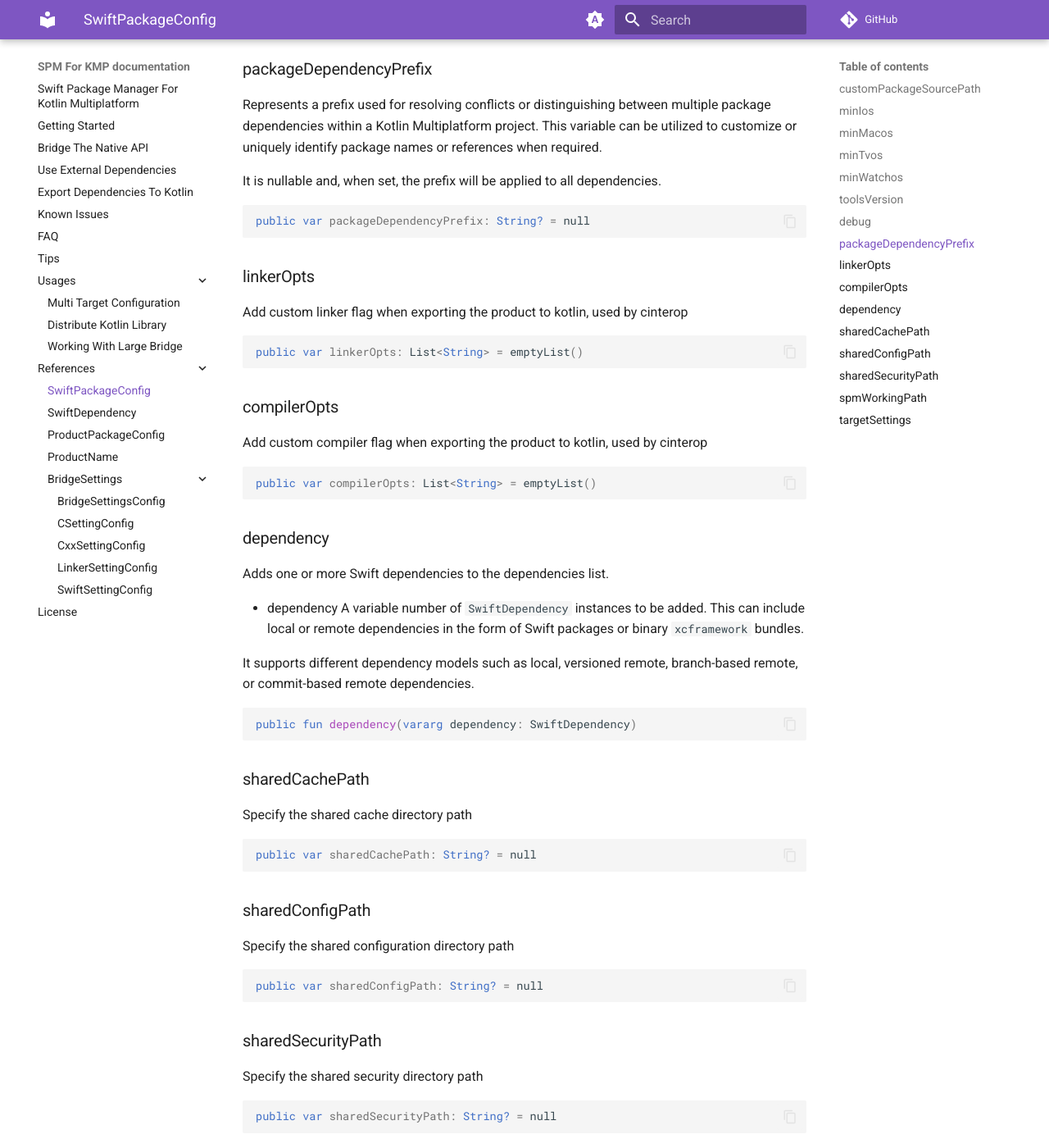
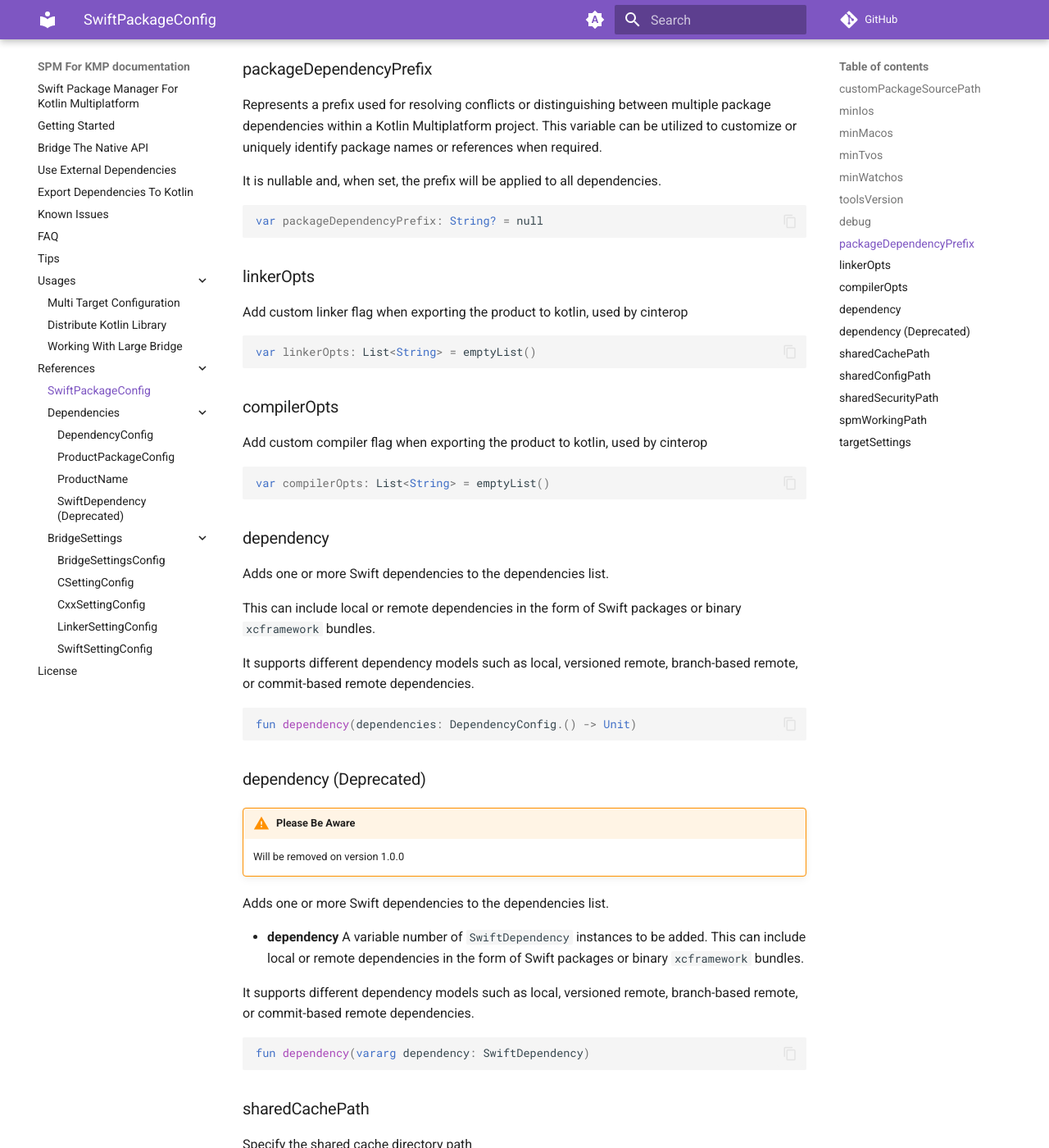
Before and after one commit to frankois944/spm4Kmp, an MkDocs documentation site: the page built from website/docs/references/swiftPackageConfig.md, in a window 1280 px wide and 1400 px high, scrolled down 2101 px. Shown: the whole window at 82% size. Built offline with MkDocs 1.6.1 and Material for MkDocs 9.7.7, drawn with Linux system fonts in a browser that asks for light colours; comment, search, counter and statistics services are not loaded; some of the changed text lies outside the part shown.

Commit message:
update docs

````diff
--- a/website/docs/references/swiftPackageConfig.md
+++ b/website/docs/references/swiftPackageConfig.md
@@ -8,8 +8,8 @@
 This property allows defining a different directory for the Swift package source files,
 enabling customized project structure organization.
 
-``` kotlin
-public var customPackageSourcePath: String = Path(project.projectDir.path, "src", "swift").pathString
+```kotlin
+var customPackageSourcePath: String = Path(project.projectDir.path, "src", "swift").pathString
 ```
 
 ### minIos
@@ -22,8 +22,8 @@
 
 Default value: `12.0`
 
-``` kotlin
-public var minIos: String = DEFAULT_MIN_IOS_VERSION
+```kotlin
+var minIos: String = DEFAULT_MIN_IOS_VERSION
 ```
 
 ### minMacos
@@ -36,8 +36,8 @@
 
 Default value: `10.13`
 
-``` kotlin
-public var minMacos: String = DEFAULT_MIN_MAC_OS_VERSION
+```kotlin
+var minMacos: String = DEFAULT_MIN_MAC_OS_VERSION
 ```
 
 ### minTvos
@@ -49,8 +49,8 @@
 [
 Default value: `12.0`
 
-``` kotlin
-public var minTvos: String = DEFAULT_MIN_TV_OS_VERSION
+```kotlin
+var minTvos: String = DEFAULT_MIN_TV_OS_VERSION
 ```
 
 ### minWatchos
@@ -63,8 +63,8 @@
 
 Default value: `4.0`
 
-``` kotlin
-public var minWatchos: String = DEFAULT_MIN_WATCH_OS_VERSION
+```kotlin
+var minWatchos: String = DEFAULT_MIN_WATCH_OS_VERSION
 ```
 
 ### toolsVersion
@@ -77,8 +77,8 @@
 
 Default value: `5.9`
 
-``` kotlin
-public var toolsVersion: String = DEFAULT_TOOL_VERSION
+```kotlin
+var toolsVersion: String = DEFAULT_TOOL_VERSION
 ```
 
 ### debug
@@ -92,8 +92,8 @@
 
 Default value: `false`
 
-``` kotlin
-public var debug: Boolean = false
+```kotlin
+var debug: Boolean
 ```
 
 ### packageDependencyPrefix
@@ -104,63 +104,81 @@
 
 It is nullable and, when set, the prefix will be applied to all dependencies.
 
-``` kotlin
-public var packageDependencyPrefix: String? = null
+```kotlin
+var packageDependencyPrefix: String? = null
 ```
 
 ### linkerOpts
 
 Add custom linker flag when exporting the product to kotlin, used by cinterop
 
-``` kotlin
-public var linkerOpts: List<String> = emptyList()
+```kotlin
+var linkerOpts: List<String> = emptyList()
 ```
 
 ### compilerOpts
 
 Add custom compiler flag when exporting the product to kotlin, used by cinterop
 
-``` kotlin
-public var compilerOpts: List<String> = emptyList()
+```kotlin
+var compilerOpts: List<String> = emptyList()
 ```
 
 ### dependency
 
 Adds one or more Swift dependencies to the dependencies list.
 
-- dependency A variable number of `SwiftDependency` instances to be added.
+This can include local or remote dependencies in the form of
+Swift packages or binary `xcframework` bundles.
+
+It supports different dependency models such as local, versioned
+remote, branch-based remote, or commit-based remote dependencies.
+
+```kotlin
+fun dependency(dependencies: DependencyConfig.() -> Unit)
+```
+
+### dependency (Deprecated)
+
+!!! warning "Please Be Aware"
+
+    Will be removed on version 1.0.0
+
+Adds one or more Swift dependencies to the dependencies list.
+
+- **dependency** A variable number of `SwiftDependency` instances to be added.
   This can include local or remote dependencies in the form of
   Swift packages or binary `xcframework` bundles.
 
 It supports different dependency models such as local, versioned
 remote, branch-based remote, or commit-based remote dependencies.
 
-``` kotlin
-public fun dependency(vararg dependency: SwiftDependency)
+```kotlin
+fun dependency(vararg dependency: SwiftDependency)
 ```
 
 ### sharedCachePath
 
 Specify the shared cache directory path
 
-``` kotlin
-public var sharedCachePath: String? = null
+```kotlin
+var sharedCachePath: String? = null
 ```
 
 ### sharedConfigPath
 
 Specify the shared configuration directory path
 
-``` kotlin
-public var sharedConfigPath: String? = null
+```kotlin
+var sharedConfigPath: String? = null
 ```
 
 ### sharedSecurityPath
 
 Specify the shared security directory path
 
-``` kotlin
-public var sharedSecurityPath: String? = null
+```kotlin
+var sharedSecurityPath: String? = null
 ```
 
 ### spmWorkingPath
@@ -169,8 +187,8 @@
 
 Default : `{buildDirectory}/spmKmpPlugin/`
 
-``` kotlin
-public var spmWorkingPath: String
+```kotlin
+var spmWorkingPath: String
 ```
 
 ### targetSettings
@@ -181,9 +199,9 @@
 a configuration block where settings can be defined for compilers (C, C++, Swift)
 and linker options. These settings adjust the behavior of the bridge during the build process.
 
-- targetSettings A configuration block of type `PackageSettingConfig`. The block allows
+- **targetSettings** A configuration block of type `PackageSettingConfig`. The block allows
   specifying various compiler and linker settings needed for the package build.
 
-``` kotlin
-public fun bridgeSettings(setting: BridgeSettingsConfig.() -> Unit)
+```kotlin
+fun bridgeSettings(setting: BridgeSettingsConfig.() -> Unit)
 ```
--- a/website/mkdocs.yml
+++ b/website/mkdocs.yml
@@ -41,9 +41,11 @@
     - usages/largebridge.md
   - References:
       - references/swiftPackageConfig.md
-      - references/swiftDependency.md
-      - references/productPackageConfig.md
-      - references/productName.md
+      - Dependencies:
+          - references/dependency/DependencyConfig.md
+          - references/dependency/productPackageConfig.md
+          - references/dependency/productName.md
+          - references/dependency/swiftDependency.md
       - BridgeSettings:
           - references/bridgeSettingsConfig.md
           - references/targetSettingsConfigs/CSettingConfig.md
````
Also changed, not shown: website/docs/bridgeWithDependencies.md (+1 -1 lines), website/docs/references/dependency/DependencyConfig.md (added, +122 -0 lines), website/docs/references/dependency/productName.md (added, +21 -0 lines), website/docs/references/dependency/productPackageConfig.md (renamed from website/docs/references/productPackageConfig.md, +8 -8 lines), website/docs/references/dependency/swiftDependency.md (renamed from website/docs/references/swiftDependency.md, +5 -1 lines), website/docs/references/productName.md (deleted, +0 -21 lines).
